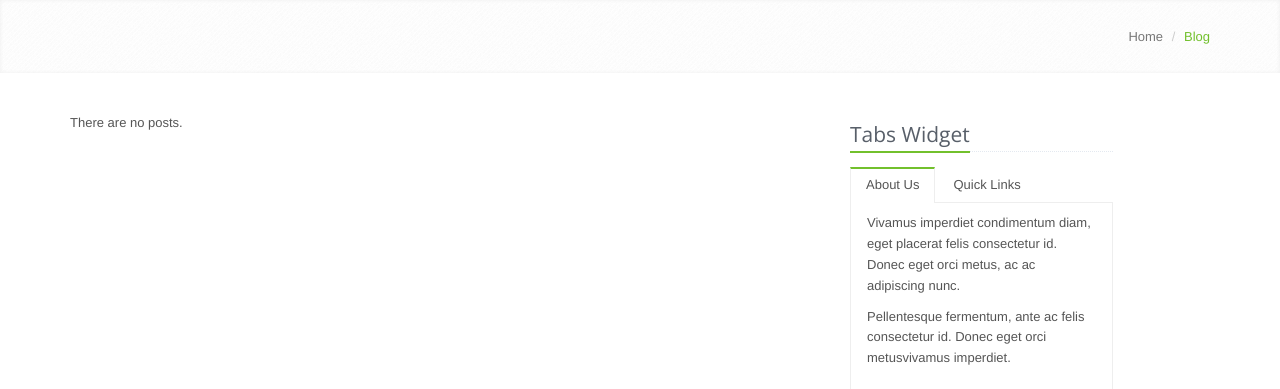
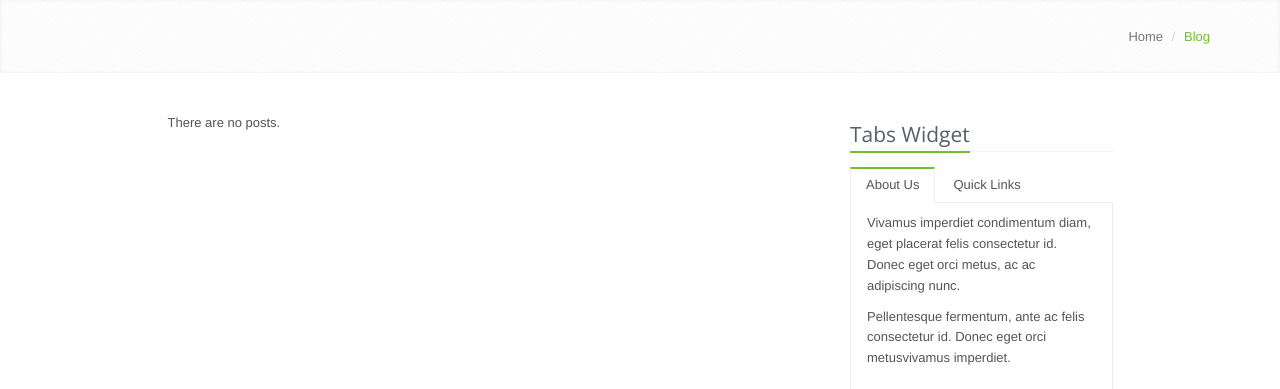
Before and after one commit to enterstudio/chelsea, a Django app: page / in a window 1280 px wide. Shown: the part 60-449 px from the top of the page. Run offline with Django 3.2, Linux system fonts and the light colour scheme; data that the repository does not hold is empty; some libraries are stand-ins or nearby versions; some web fonts are replaced.

Commit message:
offest 1 on main column

```diff
--- a/blog/templates/base.html
+++ b/blog/templates/base.html
@@ -275,7 +275,7 @@
 <div class="container">
 	<div class="row {{ baseContainerClasses|join:" " }}">
         <!-- Left Sidebar -->
-    	<div class="col-md-8 md-margin-bottom-40">
+    	<div class="col-md-7 col-md-offset-1 md-margin-bottom-40">
 		{% block content %}{% endblock %}
 		</div>
 		 <!-- Right Sidebar -->
```
